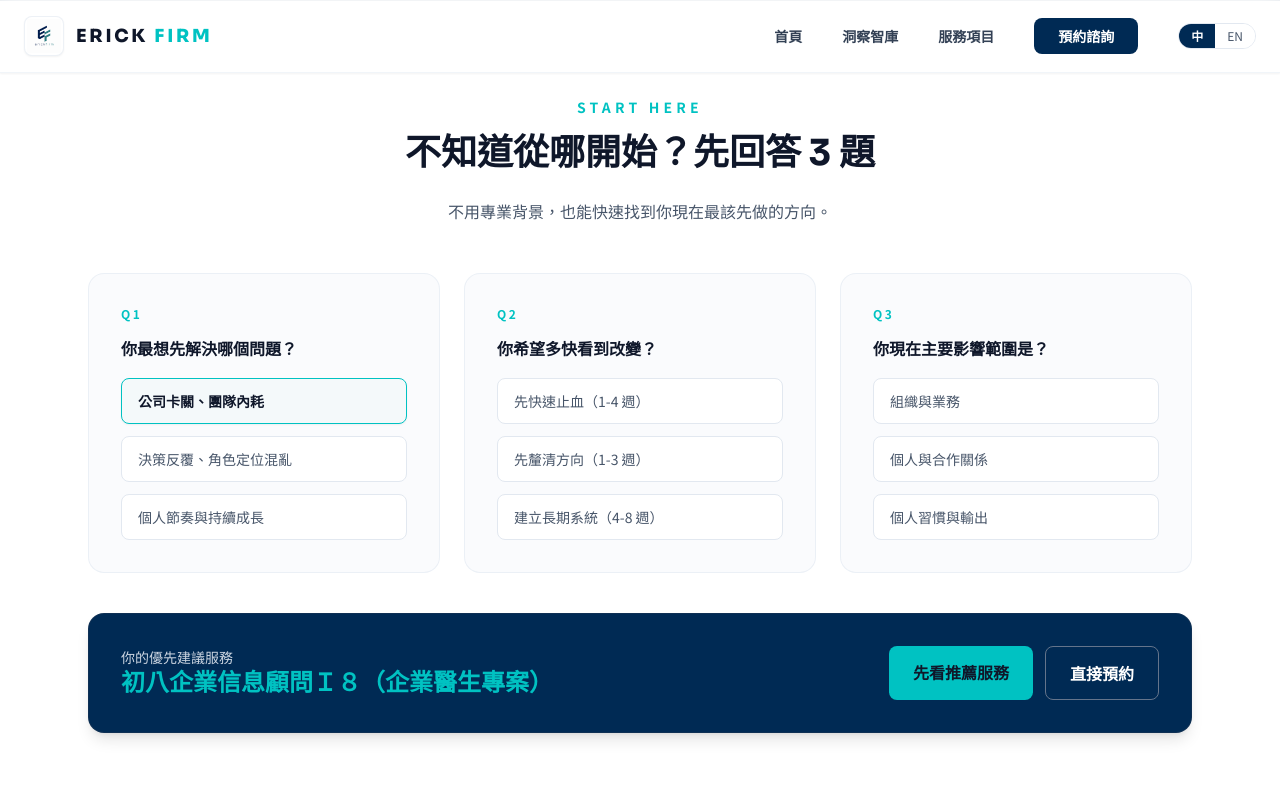
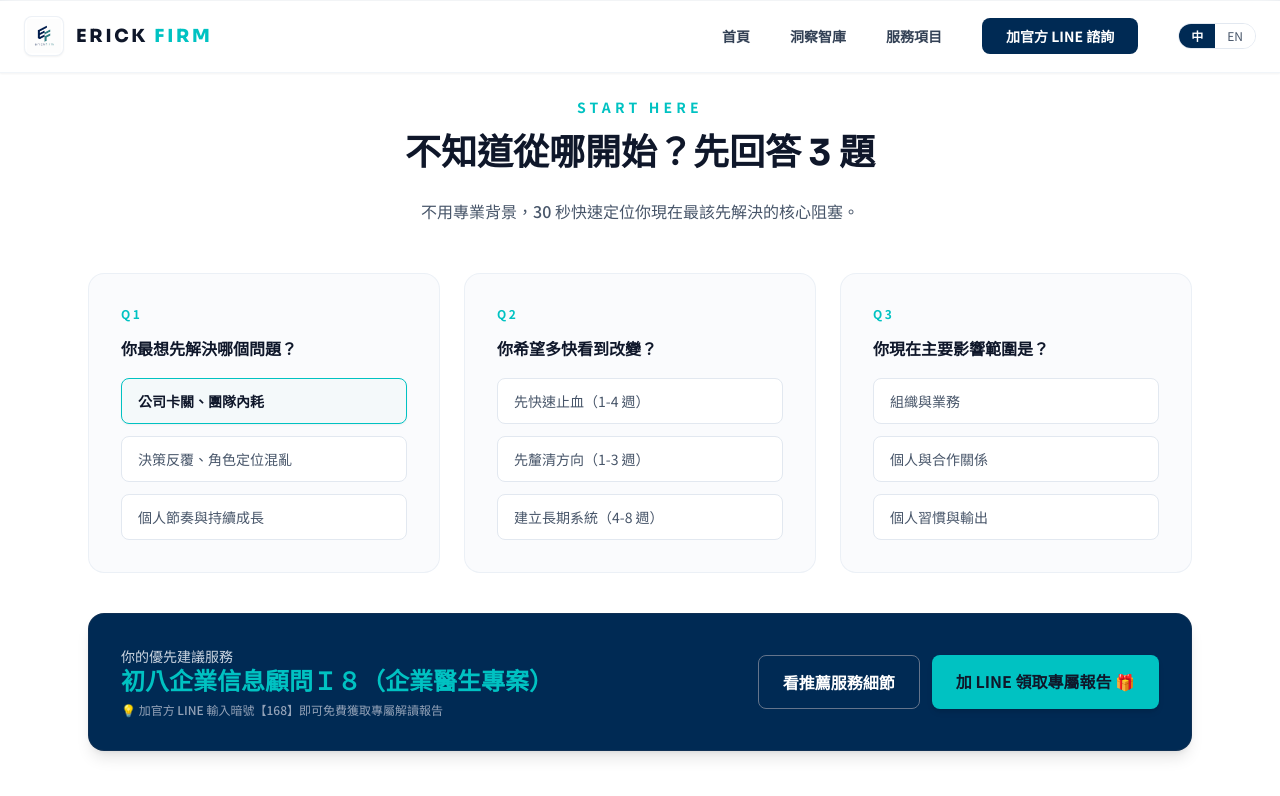
Before and after one commit to kern0907-303/erickfirm-website, a React (Vite) app: page / in a window 1280 px wide. Both pictures are taken after a click on the button "公司卡關、團隊內耗". Shown: the part 2864-3660 px from the top of the page. Built offline with nearby package versions, Linux system fonts and the light colour scheme.

Commit message:
feat(homepage-mvp): refactor homepage funnel for evergreen service positioning and LINE Lead Magnet capture

```diff
--- a/src/components/Contact.jsx
+++ b/src/components/Contact.jsx
@@ -93,9 +93,23 @@ const Contact = () => {
 
         <div className="bg-surface rounded-2xl p-8 md:p-14 border border-slate-200/80 shadow-[0_8px_30px_rgba(0,42,84,0.02)]">
           <div className="text-center mb-12">
-            <h2 className="text-accent font-bold tracking-[0.3em] uppercase mb-3 text-sm font-sans">Book Consultation</h2>
+            <h2 className="text-accent font-bold tracking-[0.3em] uppercase mb-3 text-sm font-sans">LINE & Contact</h2>
             <h3 className="text-3xl md:text-4xl font-bold text-slate-900 mb-4 font-display">{dict.title}</h3>
-            <p className="text-slate-600 font-medium font-sans">{dict.desc}</p>
+            <p className="text-slate-600 font-medium font-sans mb-6">{dict.desc}</p>
+
+            {/* 官方 LINE 快速通道 */}
+            <div className="bg-emerald-50/80 border border-emerald-200/80 rounded-xl p-5 max-w-md mx-auto font-sans shadow-sm">
+              <p className="text-sm font-bold text-emerald-950 mb-1">💬 想要更快速、低摩擦的溝通方式？</p>
+              <p className="text-xs text-emerald-800 mb-4">加官方 LINE 輸入暗號【168】，即可直接領取專屬解讀報告與私訊諮詢。</p>
+              <a
+                href="https://line.me/R/ti/p/@erickfirm"
+                target="_blank"
+                rel="noopener noreferrer"
+                className="inline-flex items-center justify-center gap-2 bg-[#06C755] text-white font-bold text-sm px-6 py-3 rounded-lg hover:bg-[#05b34c] hover:shadow-md transition-all cursor-pointer"
+              >
+                一鍵加官方 LINE 諮詢 ➔
+              </a>
+            </div>
           </div>
 
           {successMsg && (
--- a/src/components/Hero.jsx
+++ b/src/components/Hero.jsx
@@ -10,9 +10,9 @@ const copy = {
     title1: '歡迎你來，',
     title2: '我們先陪你看清結構，',
     titleAccent: '再精準對位軌道',
-    desc: '不論卡在業績、團隊決策或個體執行節奏，任何瓶頸皆是系統底層結構的錯位。我們用第一性原理剖析阻塞點，為您指明最該先解決的核心一題。',
-    findAnswer: '我想先找答案',
-    bookNow: '直接預約評估',
+    desc: '不論卡在商業營運、合夥溝通還是個人執行力，所有的瓶頸本質上都是「底層結構的錯位」。我們從系統結構出發，陪你重組高效能運行軌道。',
+    findAnswer: '做 30 秒自評，領取解讀報告',
+    bookNow: '加官方 LINE 諮詢',
     cards: [
       {
         id: '01',
--- a/src/components/QuickAssessment.jsx
+++ b/src/components/QuickAssessment.jsx
@@ -5,11 +5,11 @@ import { getPreferredLocale, onLocaleChange } from '../lib/i18n';
 const copy = {
   'zh-TW': {
     heading: '不知道從哪開始？先回答 3 題',
-    desc: '不用專業背景，也能快速找到你現在最該先做的方向。',
+    desc: '不用專業背景，30 秒快速定位你現在最該先解決的核心阻塞。',
     recommendationLabel: '你的優先建議服務',
     recommendationFallback: '請先完成 3 題自評',
-    goRecommended: '先看推薦服務',
-    directBook: '直接預約',
+    goRecommended: '看推薦服務細節',
+    directBook: '加 LINE 領取專屬報告 🎁',
     serviceLabel: {
       'enterprise-doctor': '初八企業信息顧問Ｉ８（企業醫生專案）',
       'life-number': '平衡空間 ＮＡＳ（關係對位專案）',
@@ -143,14 +143,17 @@ const QuickAssessment = () => {
           <div>
             <p className="text-sm text-slate-300">{dict.recommendationLabel}</p>
             <p className="text-2xl font-bold text-accent font-display">{recommendation ? dict.serviceLabel[recommendation] : dict.recommendationFallback}</p>
+            {recommendation && (
+              <p className="text-xs text-slate-400 mt-1 font-medium">💡 加官方 LINE 輸入暗號【168】即可免費獲取專屬解讀報告</p>
+            )}
           </div>
           <div className="flex flex-col sm:flex-row gap-3">
             {recommendation && (
-              <Link to={`/insights/${recommendation}`} className="px-6 py-3 bg-accent text-slate-900 font-bold rounded-lg text-center hover:bg-white hover:text-primary hover:translate-y-[-1px] transition-all duration-200 cursor-pointer">
+              <Link to={`/insights/${recommendation}`} className="px-6 py-3 border border-slate-500 text-white font-bold rounded-lg text-center hover:bg-white hover:text-primary hover:translate-y-[-1px] transition-all duration-200 cursor-pointer">
                 {dict.goRecommended}
               </Link>
             )}
-            <a href="/#contact" className="px-6 py-3 border border-slate-500 text-white font-bold rounded-lg text-center hover:bg-white hover:text-primary hover:border-white hover:translate-y-[-1px] transition-all duration-200 cursor-pointer">
+            <a href="/#contact" className="px-6 py-3 bg-accent text-slate-900 font-bold rounded-lg text-center hover:bg-white hover:text-primary hover:translate-y-[-1px] transition-all duration-200 cursor-pointer shadow-md">
               {dict.directBook}
             </a>
           </div>
--- a/src/components/Services.jsx
+++ b/src/components/Services.jsx
@@ -12,8 +12,8 @@ const copy = {
     stats: ['核心軌道分艙', '標準執行步驟', '客製化診斷與建議', '首頁可直接回答常見疑問'],
     services: [
       { id: '01', title: '初八企業信息顧問Ｉ８', project: '企業醫生專案', audience: '面臨增長瓶頸、營運內耗與營收停滯的創辦人及核心團隊', solve: '獲客流量阻塞、交付效率低落、現金流回看失真與內部交易成本過高', method: '商業體質盤點 → 漏斗風險診斷 → 交易結構重整 → 週會KPI回看', outcome: '打通關鍵漏斗阻塞，降低內部協作摩擦，使商業系統恢復可預測之利潤增長', timeline: '1-4 週內定位關鍵阻塞，並優化基本治理常識', path: '/insights/enterprise-doctor' },
-      { id: '02', title: '平衡空間 ＮＡＳ', project: '生命數字教學', audience: '希望掌握天賦格局、看懂人生盲區並繪製個人決策軌道的個體與合夥團隊', solve: '看不清個人與團隊天賦、重大決策反覆遲疑、人際與合作溝通高摩擦', method: '生命數字解析 → 天賦能量盤點 → 繪製生命儀表板 → 盲點對位教學', outcome: '看懂自己的生命儀表板，掌握決策與關係的主動權，讓角色合作更流暢', timeline: '1-3 週內繪製專屬生命儀表板並完成核心教學', path: '/insights/life-number' },
-      { id: '03', title: '艾伯林量子調頻ＡＢＬ', project: '個人信息場調和與頻率支持', audience: '希望清理隱形卡點、調和個人磁場節奏並獲得能量支持的高管與創業者', solve: '意志力過度強撐導致身心耗盡、莫名執行阻力、日常專注與能量失調', method: 'TimeWaver 信息場掃描 → 潛意識阻力定位 → 個人信息場調和 → 週期頻率支持', outcome: '清理深層無形干擾，重塑穩定的決策張力，獲得高效能頻率支持', timeline: '2-6 週內完成底層調和，並建立週期頻率支持', path: '/insights/personal-growth' },
+      { id: '02', title: '平衡空間 ＮＡＳ', project: '生命數字教學', audience: '希望看清個人天賦盲區、繪製生命儀表板並釐清合夥關係的個體與創業者', solve: '重大決策反覆遲疑、看不清天賦盲點、人際與合夥溝通高摩擦內耗', method: '生命數字解析 → 天賦能量盤點 → 繪製生命儀表板 → 盲點對位教學', outcome: '看懂自己的生命儀表板，掌握決策與關係的主動權，讓角色合作更流暢', timeline: '1-3 週內繪製專屬生命儀表板並完成核心教學', path: '/insights/life-number' },
+      { id: '03', title: '艾伯林量子調頻ＡＢＬ', project: '個人信息場調和與頻率支持', audience: '面臨意志力過度強撐身心耗盡、焦慮內耗，渴望重塑穩定能量的高管與創業者', solve: '明明想做卻動彈不得的拖延無力感、夜間失眠焦慮、莫名執行阻力與專注失調', method: 'TimeWaver 信息場掃描 → 潛意識阻力定位 → 個人信息場調和 → 週期頻率支持', outcome: '清理深層無形干擾，重塑穩定的決策張力，獲得高效能頻率支持', timeline: '2-6 週內完成底層調和，並建立週期頻率支持', path: '/insights/personal-growth' },
     ],
   },
   en: {
--- a/src/lib/i18n.js
+++ b/src/lib/i18n.js
@@ -55,7 +55,7 @@ export const i18n = {
     loadingPost: '深度加載中...',
     postNotFound: '找不到文章',
     home: '首頁',
-    consult: '預約諮詢',
+    consult: '加官方 LINE 諮詢',
     servicesMenu: '服務項目',
   },
   en: {
@@ -76,7 +76,7 @@ export const i18n = {
     loadingPost: 'Loading post...',
     postNotFound: 'Post not found',
     home: 'Home',
-    consult: 'Book a Consultation',
+    consult: 'LINE Consultation',
     servicesMenu: 'Services',
   },
 };
```
